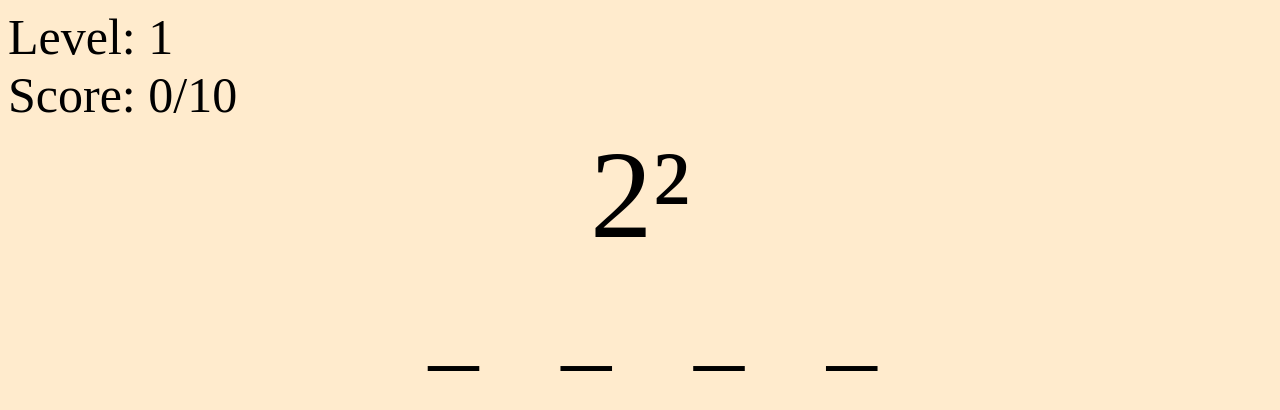
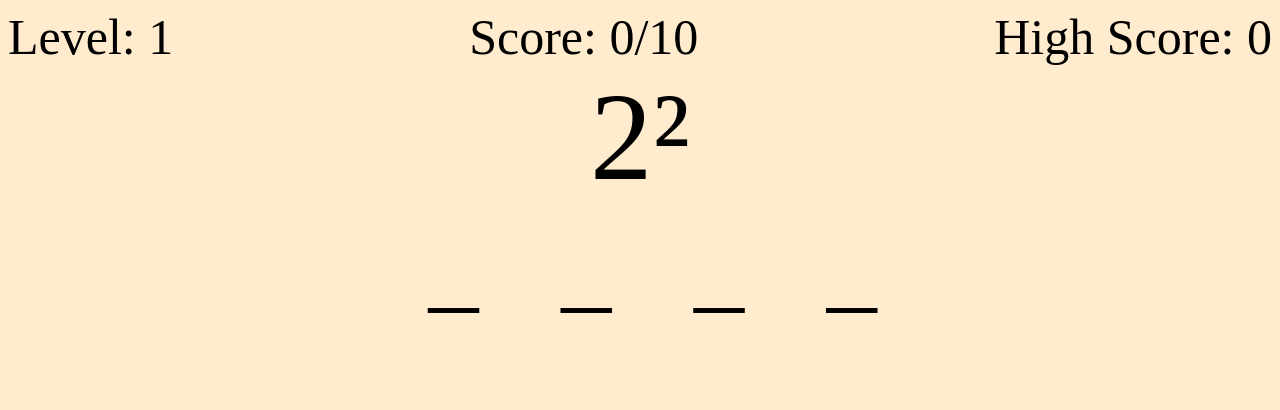
Before and after one commit to isaiahzimmerman/risaiah, a PHP site: page /squaresgame/ in a window 1280 px wide. Shown: the top 410 px of the page. Run offline with PHP 8.4, Linux system fonts and the light colour scheme.

Commit message:
fixed cookies

```diff
--- a/squaresgame/index.html
+++ b/squaresgame/index.html
@@ -8,7 +8,8 @@
     <body onload="play(1)">
         <div class=‘gameContainer’>
             <p id='level' class='level'>Level: 1</p>
-            <p id='score' class='level'>Score: 0/10</p>
+            <p id='highScore' class='highScore'>High Score: 0</p>
+            <p id='score' class='score'>Score: 0/10</p>
             <p id='puzzle' class='puzzle'>²</p>
             <div class='juzb'>
                 <div class='child' id='input1'>_</div>
--- a/squaresgame/interface.css
+++ b/squaresgame/interface.css
@@ -3,8 +3,14 @@ body {
 }
 
 .level {
+    float:left;
     font-size: 50px;
 
+}
+
+.score {
+    font-size: 50px;
+    text-align:center;
 }
 
 .puzzle {
@@ -28,3 +34,8 @@ p {
     margin: 0;
     padding: 0;
 }
+
+.highScore {
+    float: right;
+    font-size: 50px;
+}
--- a/squaresgame/main.js
+++ b/squaresgame/main.js
@@ -69,6 +69,7 @@ function updateField(key, type) {
                 if(highScoreValue < ((level-1)*10+score)){
                   highScoreValue = (level-1)*10+score
                   document.cookie = 'highScore='+highScoreValue.toString()+'; expires=Fri, 31 Dec 9999 23:59:59 GMT; path=/;'
+                    document.getElementById("highScore").innerHTML = 'High Score: ' + highScoreValue
                 }
 
                 document.getElementById("level").innerHTML = 'Level: ' + level.toString()
@@ -103,6 +104,7 @@ function updateField(key, type) {
 }
 
 function play(level) {
+    document.getElementById("highScore").innerHTML = 'High Score: ' + highScoreValue
     oldproblem = problem
     while(problem == oldproblem) {
         problem = getRandomInt(10) + 1 + 10*(level-1);
```
